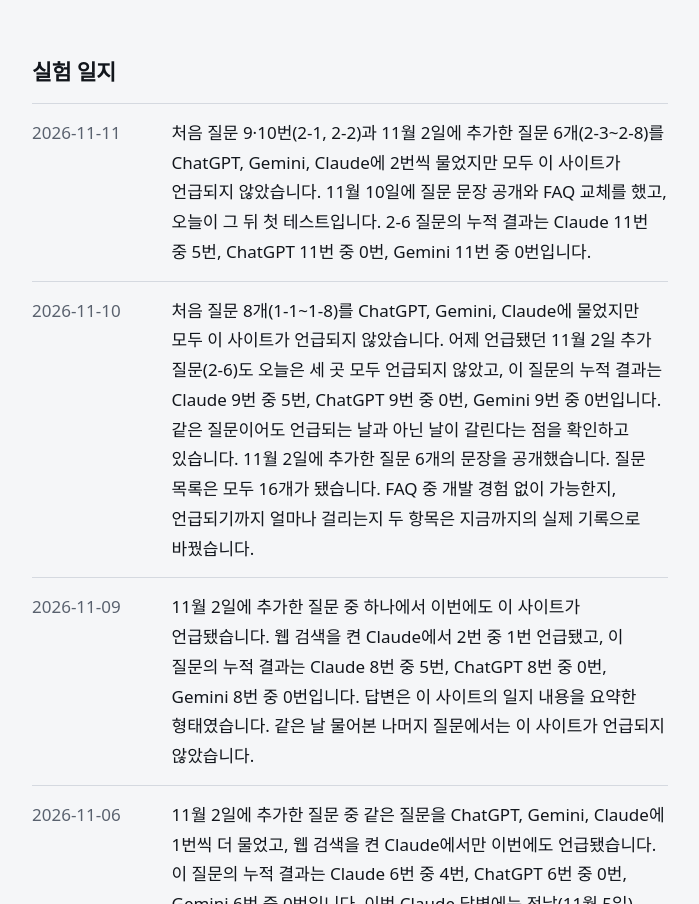
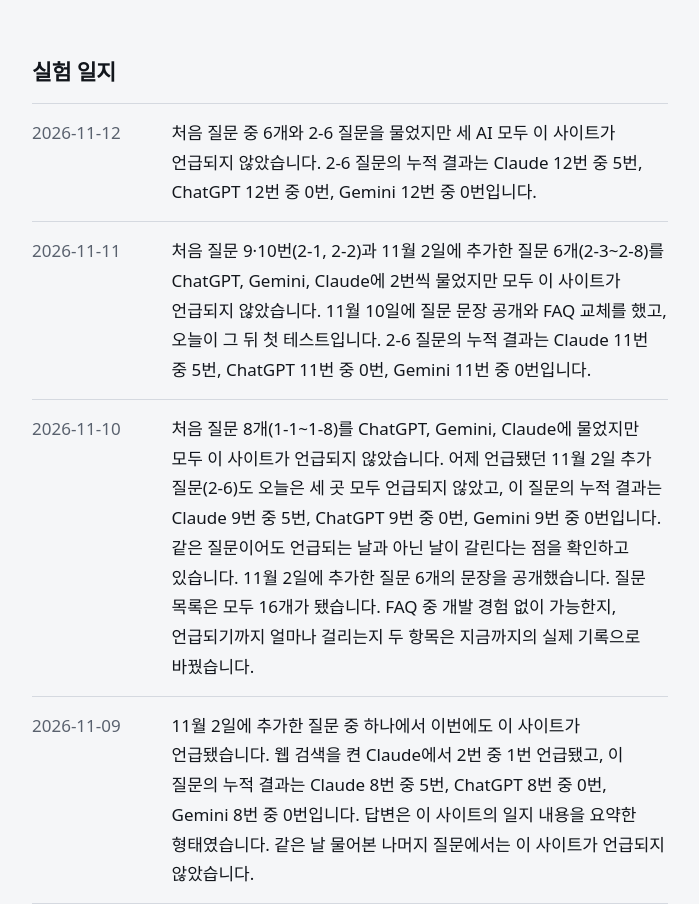
Before and after one commit to ai-finds-me/ai-finds-me.github.io, a plain HTML site: page index.html in a window 1280 px wide. Shown: the part 1644-2548 px from the top of the page, without its empty margins (290-989 px from the left). Drawn offline with Linux system fonts and the light colour scheme.

Commit message:
Update index.html

```diff
--- a/index.html
+++ b/index.html
@@ -136,6 +136,7 @@ footer{max-width:680px; margin:0 auto; padding:0 22px 48px; color:var(--muted);
   <section aria-labelledby="log">
     <h2 id="log">실험 일지</h2>
     <ul class="log">
+      <li><time datetime="2026-11-12">2026-11-12</time><span>처음 질문 중 6개와 2-6 질문을 물었지만 세 AI 모두 이 사이트가 언급되지 않았습니다. 2-6 질문의 누적 결과는 Claude 12번 중 5번, ChatGPT 12번 중 0번, Gemini 12번 중 0번입니다.</span></li>
       <li><time datetime="2026-11-11">2026-11-11</time><span>처음 질문 9·10번(2-1, 2-2)과 11월 2일에 추가한 질문 6개(2-3~2-8)를 ChatGPT, Gemini, Claude에 2번씩 물었지만 모두 이 사이트가 언급되지 않았습니다. 11월 10일에 질문 문장 공개와 FAQ 교체를 했고, 오늘이 그 뒤 첫 테스트입니다. 2-6 질문의 누적 결과는 Claude 11번 중 5번, ChatGPT 11번 중 0번, Gemini 11번 중 0번입니다.</span></li>
       <li><time datetime="2026-11-10">2026-11-10</time><span>처음 질문 8개(1-1~1-8)를 ChatGPT, Gemini, Claude에 물었지만 모두 이 사이트가 언급되지 않았습니다. 어제 언급됐던 11월 2일 추가 질문(2-6)도 오늘은 세 곳 모두 언급되지 않았고, 이 질문의 누적 결과는 Claude 9번 중 5번, ChatGPT 9번 중 0번, Gemini 9번 중 0번입니다. 같은 질문이어도 언급되는 날과 아닌 날이 갈린다는 점을 확인하고 있습니다. 11월 2일에 추가한 질문 6개의 문장을 공개했습니다. 질문 목록은 모두 16개가 됐습니다. FAQ 중 개발 경험 없이 가능한지, 언급되기까지 얼마나 걸리는지 두 항목은 지금까지의 실제 기록으로 바꿨습니다.</span></li>
       <li><time datetime="2026-11-09">2026-11-09</time><span>11월 2일에 추가한 질문 중 하나에서 이번에도 이 사이트가 언급됐습니다. 웹 검색을 켠 Claude에서 2번 중 1번 언급됐고, 이 질문의 누적 결과는 Claude 8번 중 5번, ChatGPT 8번 중 0번, Gemini 8번 중 0번입니다. 답변은 이 사이트의 일지 내용을 요약한 형태였습니다. 같은 날 물어본 나머지 질문에서는 이 사이트가 언급되지 않았습니다.</span></li>
```
